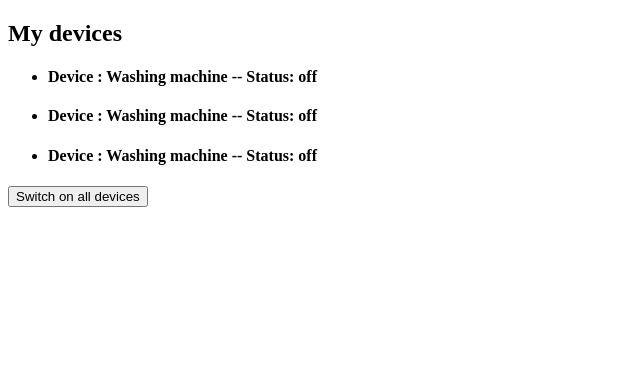
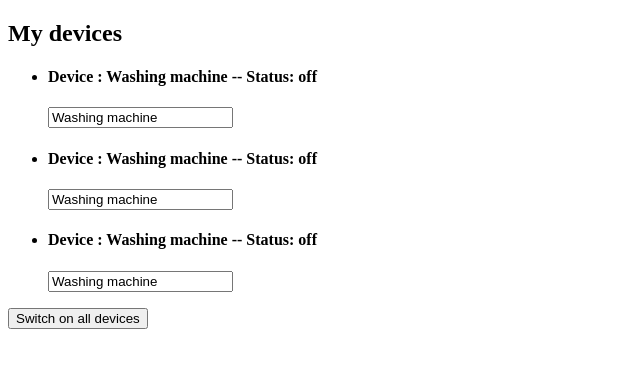
Before and after one commit to CHATELET-Arnaud/2021-12-06_MyFirstAngularProject, an Angular app: page / in a window 1280 px wide. Shown: the top 368 px of the page, without its empty margins (0-640 px from the left). Built offline with nearby package versions, Linux system fonts and the light colour scheme.

Commit message:
two-way binding

```diff
--- a/src/app/app.module.ts
+++ b/src/app/app.module.ts
@@ -5,6 +5,7 @@
 import { AppComponent } from './app.component';
 import { MyFirstComponent } from './my-first/my-first.component';
 import { DeviceComponent } from './device/device.component';
+import { FormsModule } from '@angular/forms';
 
 @NgModule({
   declarations: [
@@ -14,7 +15,8 @@
   ],
   imports: [
     BrowserModule,
-    AppRoutingModule
+    AppRoutingModule,
+	FormsModule
   ],
   providers: [],
   bootstrap: [AppComponent]
--- a/src/app/device/device.component.html
+++ b/src/app/device/device.component.html
@@ -1,3 +1,4 @@
 <li class="list-group-item">
   <h4>Device : {{ deviceName }} -- Status: {{ getStatus() }}</h4>
+  <input type="text" class="form-control" [(ngModel)]="deviceName">
 </li>
```
